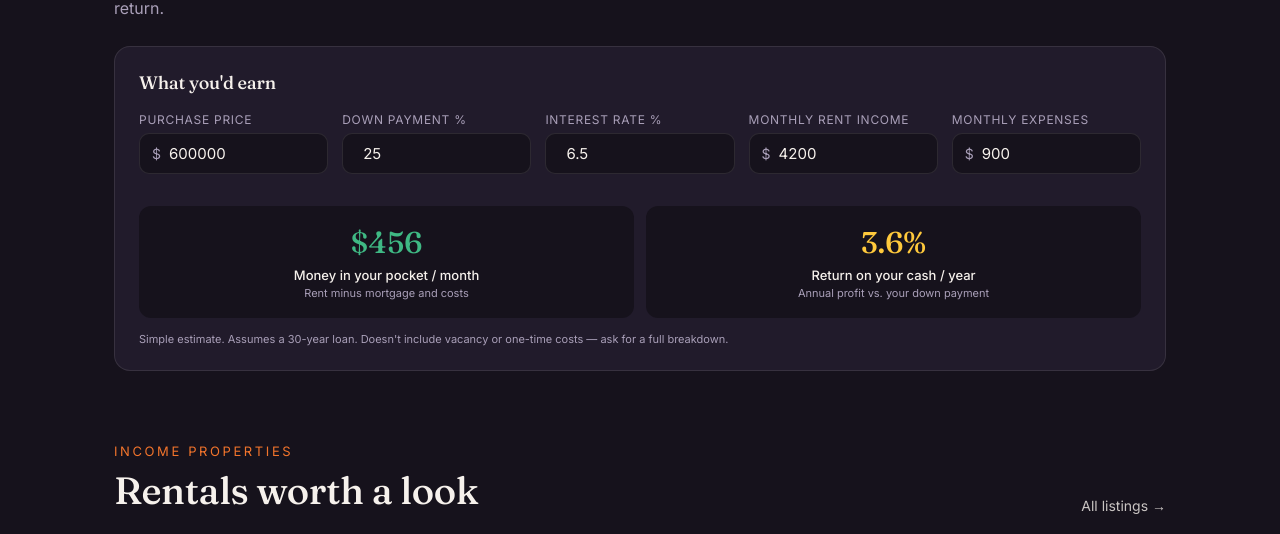
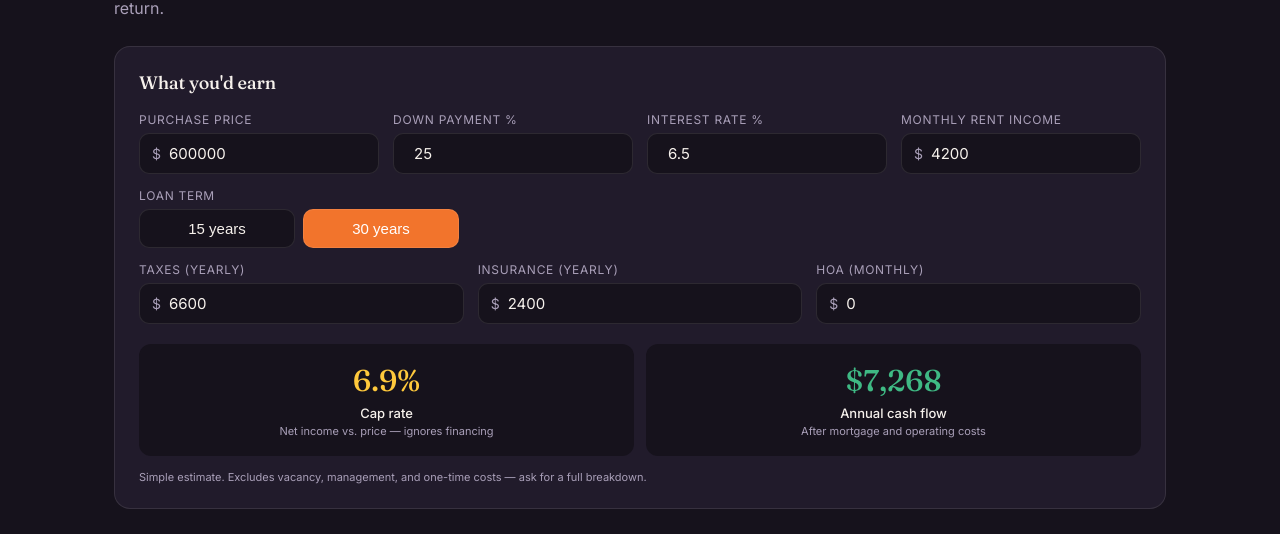
Before and after one commit to umi0912/promiamirealty, a Next.js app: page /investors in a window 1280 px wide. Shown: the part 1188-1722 px from the top of the page. Built offline with nearby package versions, Linux system fonts and the light colour scheme.

Commit message:
Investor calc: cap rate + annual cash flow, full inputs

```diff
--- a/components/InvestmentCalculator.tsx
+++ b/components/InvestmentCalculator.tsx
@@ -7,63 +7,92 @@ export default function InvestmentCalculator() {
   const [price, setPrice] = useState(600000);
   const [dp, setDp] = useState(25);
   const [rate, setRate] = useState(6.5);
+  const [term, setTerm] = useState(30);
   const [rent, setRent] = useState(4200);
-  const [expenses, setExpenses] = useState(900);
+  const [taxYr, setTaxYr] = useState(6600);
+  const [insYr, setInsYr] = useState(2400);
+  const [hoaMo, setHoaMo] = useState(0);
 
   const loan = price * (1 - dp / 100);
   const down = price * dp / 100;
   const mr = rate / 100 / 12;
-  const n = 30 * 12;
+  const n = term * 12;
   const mortgage = mr === 0 ? loan / n : (loan * mr * Math.pow(1 + mr, n)) / (Math.pow(1 + mr, n) - 1);
-  const monthlyCashFlow = rent - expenses - mortgage;
-  const cashOnCash = down > 0 ? ((monthlyCashFlow * 12) / down) * 100 : 0;
+
+  // Operating expenses (NOT including mortgage) — monthly
+  const opMonthly = taxYr / 12 + insYr / 12 + hoaMo;
+  // NOI (annual) = rental income - operating expenses, excludes financing
+  const noiAnnual = (rent - opMonthly) * 12;
+  // Cap rate = NOI / purchase price
+  const capRate = price > 0 ? (noiAnnual / price) * 100 : 0;
+  // Annual cash flow = income - operating expenses - mortgage, annualized
+  const annualCashFlow = (rent - opMonthly - mortgage) * 12;
 
   const L = {
     title: { en: "What you'd earn", ru: "Сколько вы заработаете" },
     price: { en: "Purchase price", ru: "Цена покупки" },
     dp: { en: "Down payment %", ru: "Первый взнос %" },
     rate: { en: "Interest rate %", ru: "Ставка по ипотеке %" },
+    term: { en: "Loan term", ru: "Срок кредита" },
     rent: { en: "Monthly rent income", ru: "Доход от аренды в месяц" },
-    exp: { en: "Monthly expenses", ru: "Расходы в месяц" },
-    cashflow: { en: "Money in your pocket / month", ru: "В карман в месяц" },
-    cashflowSub: { en: "Rent minus mortgage and costs", ru: "Аренда минус ипотека и расходы" },
-    coc: { en: "Return on your cash / year", ru: "Доходность на вложенные деньги / год" },
-    cocSub: { en: "Annual profit vs. your down payment", ru: "Годовая прибыль к первому взносу" },
-    note: { en: "Simple estimate. Assumes a 30-year loan. Doesn't include vacancy or one-time costs — ask for a full breakdown.", ru: "Упрощённая оценка. 30-летняя ипотека. Без учёта простоя и разовых затрат — полный расчёт по запросу." },
+    tax: { en: "Taxes (yearly)", ru: "Налоги (в год)" },
+    ins: { en: "Insurance (yearly)", ru: "Страховка (в год)" },
+    hoa: { en: "HOA (monthly)", ru: "Ассоциация (в месяц)" },
+    cap: { en: "Cap rate", ru: "Cap rate (доходность)" },
+    capSub: { en: "Net income vs. price — ignores financing", ru: "Чистый доход к цене — без учёта ипотеки" },
+    cf: { en: "Annual cash flow", ru: "Денежный поток / год" },
+    cfSub: { en: "After mortgage and operating costs", ru: "После ипотеки и расходов" },
+    note: { en: "Simple estimate. Excludes vacancy, management, and one-time costs — ask for a full breakdown.", ru: "Упрощённая оценка. Без учёта простоя, управления и разовых затрат — полный расчёт по запросу." },
   };
   const tt = (o: { en: string; ru: string }) => o[lang];
 
   const field = (label: string, val: number, set: (n: number) => void, prefix = "$", step = 1000) => (
-    <div style={{ marginBottom: 14 }}>
+    <div>
       <label style={{ fontSize: 12, color: "var(--muted)", display: "block", marginBottom: 6, textTransform: "uppercase", letterSpacing: "0.06em" }}>{label}</label>
       <div style={{ display: "flex", alignItems: "center", background: "var(--bg)", borderRadius: 10, border: "1px solid var(--line)", padding: "0 12px" }}>
-        <span style={{ color: "var(--muted)", fontSize: 14 }}>{prefix}</span>
-        <input type="number" value={val} step={step} onChange={e=>set(+e.target.value||0)} style={{ background: "none", border: "none", color: "var(--text)", fontSize: 15, padding: "10px 8px", width: "100%", outline: "none", fontFamily: "Inter" }} />
+        {prefix && <span style={{ color: "var(--muted)", fontSize: 14 }}>{prefix}</span>}
+        <input type="number" value={val} step={step} onChange={e=>set(e.target.value===""?0:+e.target.value)} style={{ background: "none", border: "none", color: "var(--text)", fontSize: 15, padding: "10px 8px", width: "100%", outline: "none", fontFamily: "Inter" }} />
       </div>
     </div>
   );
 
-  const positive = monthlyCashFlow >= 0;
+  const positive = annualCashFlow >= 0;
   return (
     <div style={{ background: "var(--surface)", borderRadius: 16, padding: 24, border: "1px solid var(--line)" }}>
       <h3 style={{ fontSize: 18, margin: "0 0 18px" }}>{tt(L.title)}</h3>
-      <div style={{ display: "grid", gridTemplateColumns: "repeat(auto-fit,minmax(150px,1fr))", gap: 14 }}>
+
+      <div style={{ display: "grid", gridTemplateColumns: "repeat(auto-fit,minmax(150px,1fr))", gap: 14, marginBottom: 14 }}>
         {field(tt(L.price), price, setPrice)}
         {field(tt(L.dp), dp, setDp, "", 5)}
         {field(tt(L.rate), rate, setRate, "", 0.25)}
         {field(tt(L.rent), rent, setRent, "$", 100)}
-        {field(tt(L.exp), expenses, setExpenses, "$", 100)}
       </div>
-      <div style={{ display: "grid", gridTemplateColumns: "repeat(auto-fit,minmax(200px,1fr))", gap: 12, marginTop: 18 }}>
+
+      <div style={{ marginBottom: 14 }}>
+        <label style={{ fontSize: 12, color: "var(--muted)", display: "block", marginBottom: 6, textTransform: "uppercase", letterSpacing: "0.06em" }}>{tt(L.term)}</label>
+        <div style={{ display: "flex", gap: 8, maxWidth: 320 }}>
+          {[15, 30].map((y) => (
+            <button key={y} onClick={() => setTerm(y)} style={{ flex: 1, padding: "10px 0", borderRadius: 10, border: "1px solid var(--line)", background: term === y ? "var(--coral)" : "var(--bg)", color: term === y ? "#fff" : "var(--text)", fontSize: 15, fontWeight: 500, cursor: "pointer" }}>{y} {lang === "ru" ? "лет" : "years"}</button>
+          ))}
+        </div>
+      </div>
+
+      <div style={{ display: "grid", gridTemplateColumns: "repeat(auto-fit,minmax(150px,1fr))", gap: 14 }}>
+        {field(tt(L.tax), taxYr, setTaxYr, "$", 100)}
+        {field(tt(L.ins), insYr, setInsYr, "$", 100)}
+        {field(tt(L.hoa), hoaMo, setHoaMo, "$", 50)}
+      </div>
+
+      <div style={{ display: "grid", gridTemplateColumns: "repeat(auto-fit,minmax(200px,1fr))", gap: 12, marginTop: 20 }}>
         <div style={{ background: "var(--bg)", borderRadius: 12, padding: 18, textAlign: "center" }}>
-          <div style={{ fontSize: 30, fontWeight: 500, fontFamily: "Fraunces, serif", color: positive ? "var(--green)" : "#E2625C" }}>${Math.round(monthlyCashFlow).toLocaleString("en-US")}</div>
-          <div style={{ fontSize: 13, color: "var(--text)", marginTop: 6, fontWeight: 500 }}>{tt(L.cashflow)}</div>
-          <div style={{ fontSize: 11, color: "var(--muted)", marginTop: 3 }}>{tt(L.cashflowSub)}</div>
+          <div style={{ fontSize: 30, fontWeight: 500, fontFamily: "Fraunces, serif", color: "var(--amber)" }}>{capRate.toFixed(1)}%</div>
+          <div style={{ fontSize: 13, color: "var(--text)", marginTop: 6, fontWeight: 500 }}>{tt(L.cap)}</div>
+          <div style={{ fontSize: 11, color: "var(--muted)", marginTop: 3 }}>{tt(L.capSub)}</div>
         </div>
         <div style={{ background: "var(--bg)", borderRadius: 12, padding: 18, textAlign: "center" }}>
-          <div style={{ fontSize: 30, fontWeight: 500, fontFamily: "Fraunces, serif", color: "var(--amber)" }}>{cashOnCash.toFixed(1)}%</div>
-          <div style={{ fontSize: 13, color: "var(--text)", marginTop: 6, fontWeight: 500 }}>{tt(L.coc)}</div>
-          <div style={{ fontSize: 11, color: "var(--muted)", marginTop: 3 }}>{tt(L.cocSub)}</div>
+          <div style={{ fontSize: 30, fontWeight: 500, fontFamily: "Fraunces, serif", color: positive ? "var(--green)" : "#E2625C" }}>${Math.round(annualCashFlow).toLocaleString("en-US")}</div>
+          <div style={{ fontSize: 13, color: "var(--text)", marginTop: 6, fontWeight: 500 }}>{tt(L.cf)}</div>
+          <div style={{ fontSize: 11, color: "var(--muted)", marginTop: 3 }}>{tt(L.cfSub)}</div>
         </div>
       </div>
       <p style={{ fontSize: 11, color: "var(--muted)", marginTop: 14, marginBottom: 0 }}>{tt(L.note)}</p>
```
